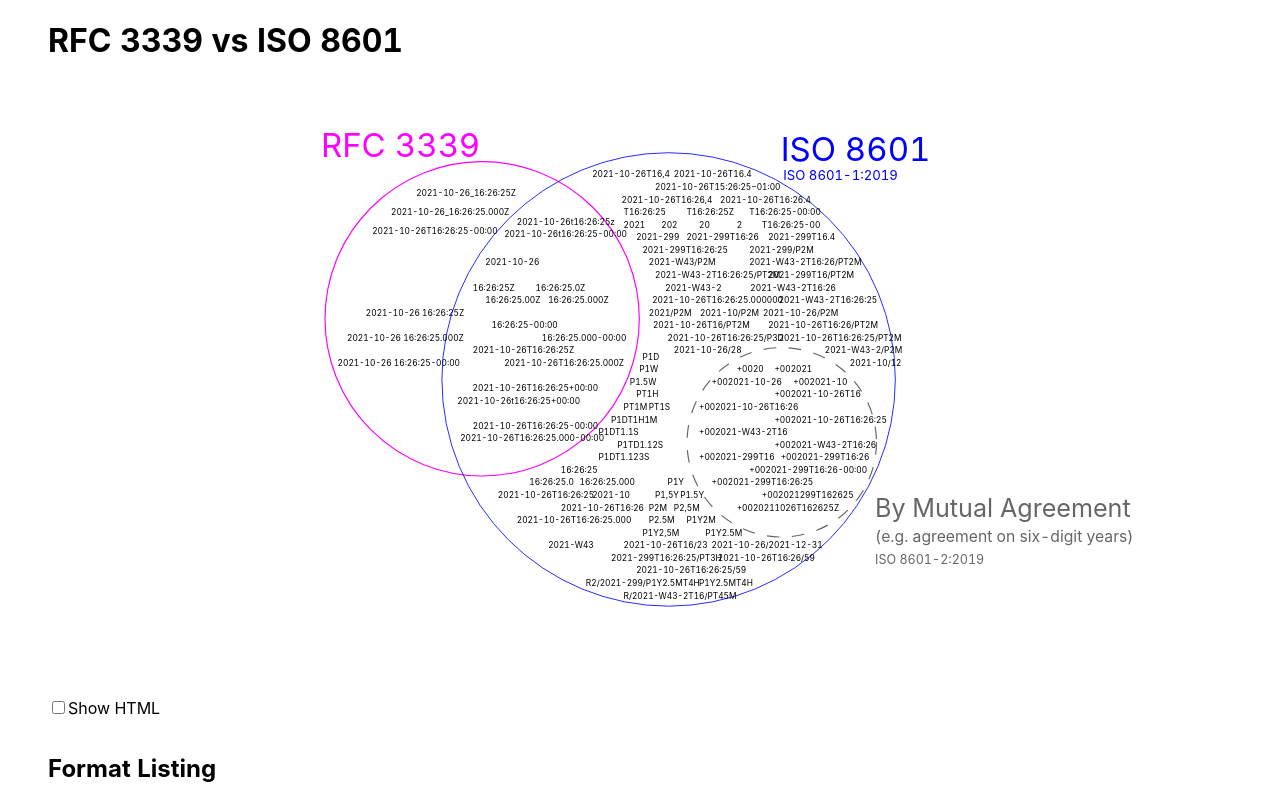
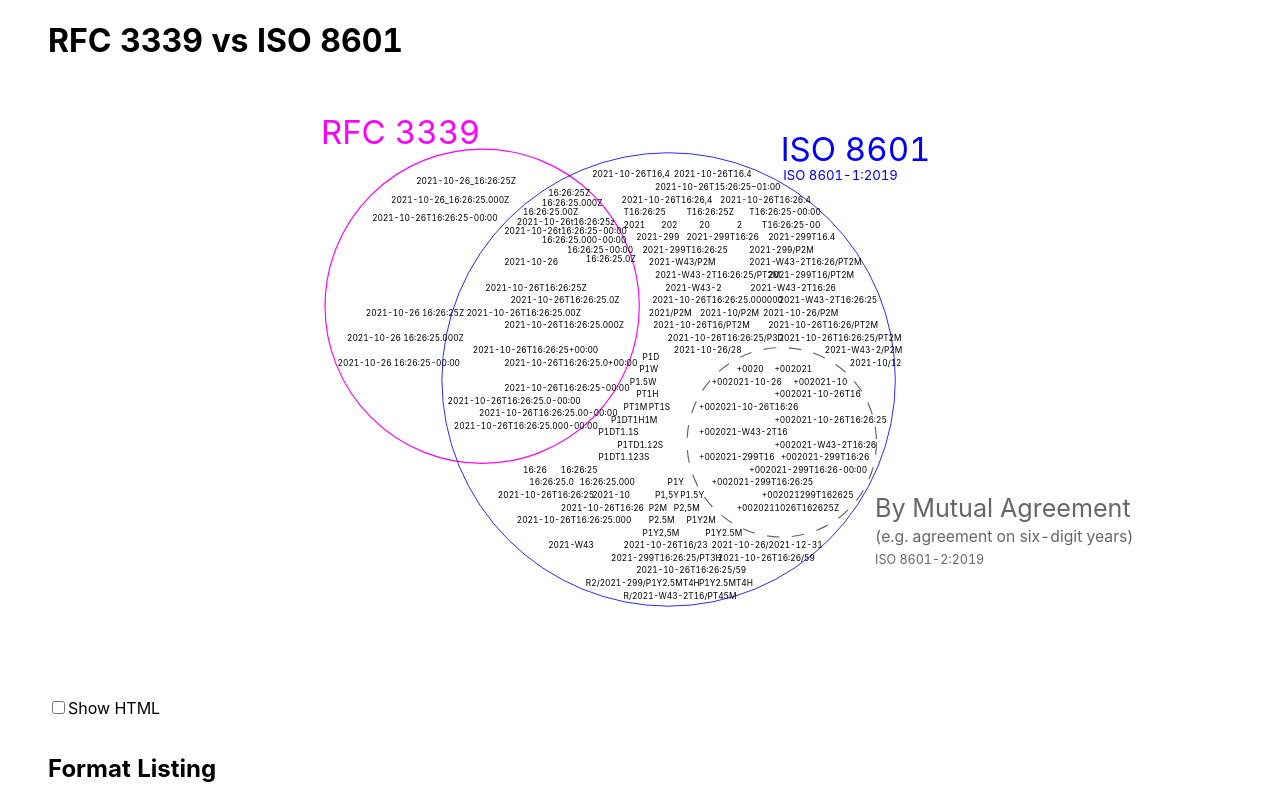
Before and after one commit to IJMacD/rfc3339-iso8601, a React (Create React App) app: page / in a window 1280 px wide. Shown: the top 800 px of the page. Built offline with nearby package versions, Linux system fonts and the light colour scheme.

Commit message:
Move a few formats around, relative to HTML

```diff
--- a/src/Diagram.js
+++ b/src/Diagram.js
@@ -10,7 +10,7 @@ function Diagram (props) {
       xmlns="http://www.w3.org/2000/svg"
       {...restProps}
     >
-      <g id="rfc" transform="translate(0 6)">
+      <g id="rfc" transform="translate(0 2)">
         <circle
           cx={75}
           cy={123}
@@ -52,43 +52,37 @@ function Diagram (props) {
         </text> */}
       </g>
       <g id="all">
-        <text x={76} y={112}>
+        <text x={82} y={112}>
           {format("%Y-%M-%D", date)}
         </text>
-        <text x={72} y={120}>
-          {formatUTC("%h:%m:%sZ", date)}
+        <text x={76} y={120}>
+          {formatUTC("%Y-%M-%DT%h:%m:%sZ", date)}
         </text>
-        <text x={92} y={120}>
-          {formatUTC("%h:%m:%.1sZ", date)}
+        <text x={84} y={124}>
+          {formatUTC("%Y-%M-%DT%h:%m:%.1sZ", date)}
         </text>
-        <text x={76} y={124}>
-          {formatUTC("%h:%m:%.2sZ", date)}
+        <text x={70} y={128}>
+          {formatUTC("%Y-%M-%DT%h:%m:%.2sZ", date)}
         </text>
-        <text x={96} y={124}>
-          {formatUTC("%h:%m:%.3sZ", date)}
-        </text>
-        <text x={78} y={132}>
-          {format("%h:%m:%s%Z:%z", date)}
-        </text>
-        <text x={94} y={136}>
-          {format("%h:%m:%.3s%Z:%z", date)}
+        <text x={82} y={132}>
+          {formatUTC("%Y-%M-%DT%h:%m:%.3sZ", date)}
         </text>
         <text x={72} y={140}>
-          {formatUTC("%Y-%M-%DT%h:%m:%sZ", date)}
+          {formatUTC("%Y-%M-%DT%h:%m:%s+00:00", date)}
         </text>
         <text x={82} y={144}>
-          {formatUTC("%Y-%M-%DT%h:%m:%.3sZ", date)}
+          {formatUTC("%Y-%M-%DT%h:%m:%.1s+00:00", date)}
         </text>
-        <text x={71.963} y={152}>
-          {formatUTC("%Y-%M-%DT%h:%m:%s+00:00", date)}
-        </text>
-        <text x={67.098} y={156}>
-          {formatUTC("%Y-%M-%Dt%h:%m:%s+00:00", date)}
-        </text>
-        <text x={72} y={164}>
+        <text x={82} y={152}>
           {format("%Y-%M-%DT%h:%m:%s%Z:%z", date)}
         </text>
-        <text x={68} y={168}>
+        <text x={64} y={156}>
+          {format("%Y-%M-%DT%h:%m:%.1s%Z:%z", date)}
+        </text>
+        <text x={74} y={160}>
+          {format("%Y-%M-%DT%h:%m:%.2s%Z:%z", date)}
+        </text>
+        <text x={66} y={164}>
           {format("%Y-%M-%DT%h:%m:%.3s%Z:%z", date)}
         </text>
       </g>
@@ -96,8 +90,27 @@ function Diagram (props) {
         <text x={86} y={99}>
           {formatUTC("%Y-%M-%Dt%h:%m:%sz", date)}
         </text>
-        <text x={82} y={103}>
+        <text x={82} y={102}>
           {format("%Y-%M-%Dt%h:%m:%s%Z:%z", date)}
+        </text>
+
+        <text x={96} y={90}>
+          {formatUTC("%h:%m:%sZ", date)}
+        </text>
+        <text x={108} y={111}>
+          {formatUTC("%h:%m:%.1sZ", date)}
+        </text>
+        <text x={88} y={96}>
+          {formatUTC("%h:%m:%.2sZ", date)}
+        </text>
+        <text x={94} y={93}>
+          {formatUTC("%h:%m:%.3sZ", date)}
+        </text>
+        <text x={102} y={108}>
+          {format("%h:%m:%s%Z:%z", date)}
+        </text>
+        <text x={94} y={105}>
+          {format("%h:%m:%.3s%Z:%z", date)}
         </text>
       </g>
       <g id="iso">
@@ -386,6 +399,9 @@ function Diagram (props) {
         <text x={66} y={194}>
           {formatUTC("--%M-%D", date)}
         </text>
+        <text x={56} y={178}>
+          {format("%Y-%M-%D %h:%m", date)}
+        </text>
         <text x={52} y={182}>
           {format("%Y-%M-%D %h:%m:%s", date)}
         </text>
@@ -427,6 +443,9 @@ function Diagram (props) {
         <text x={100} y={190}>
           {format("%Y-%M-%DT%h:%m", date)}
         </text>
+        <text x={88} y={178}>
+          {format("%h:%m", date)}
+        </text>
         <text x={100} y={178}>
           {format("%h:%m:%s", date)}
         </text>
```
